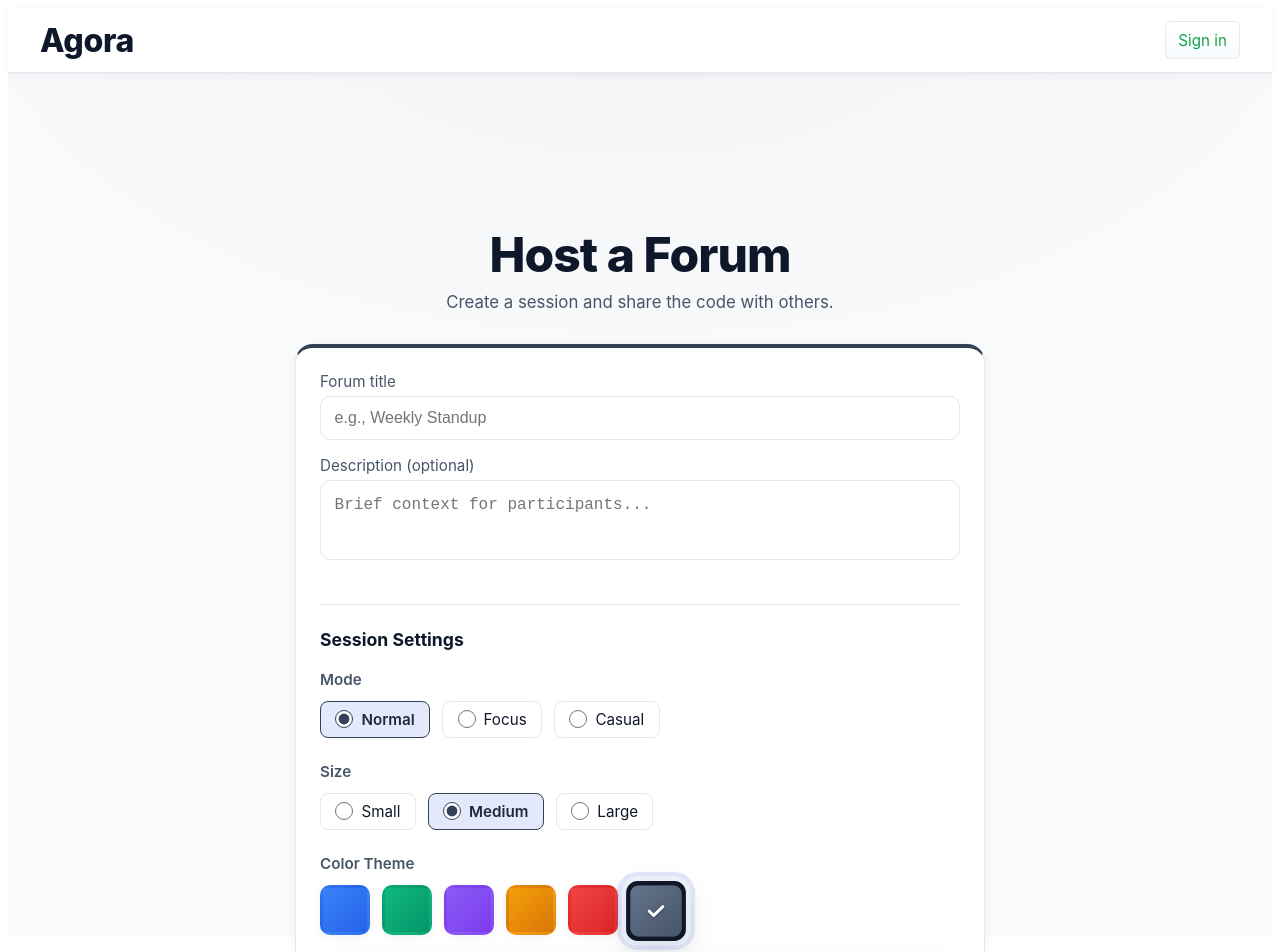
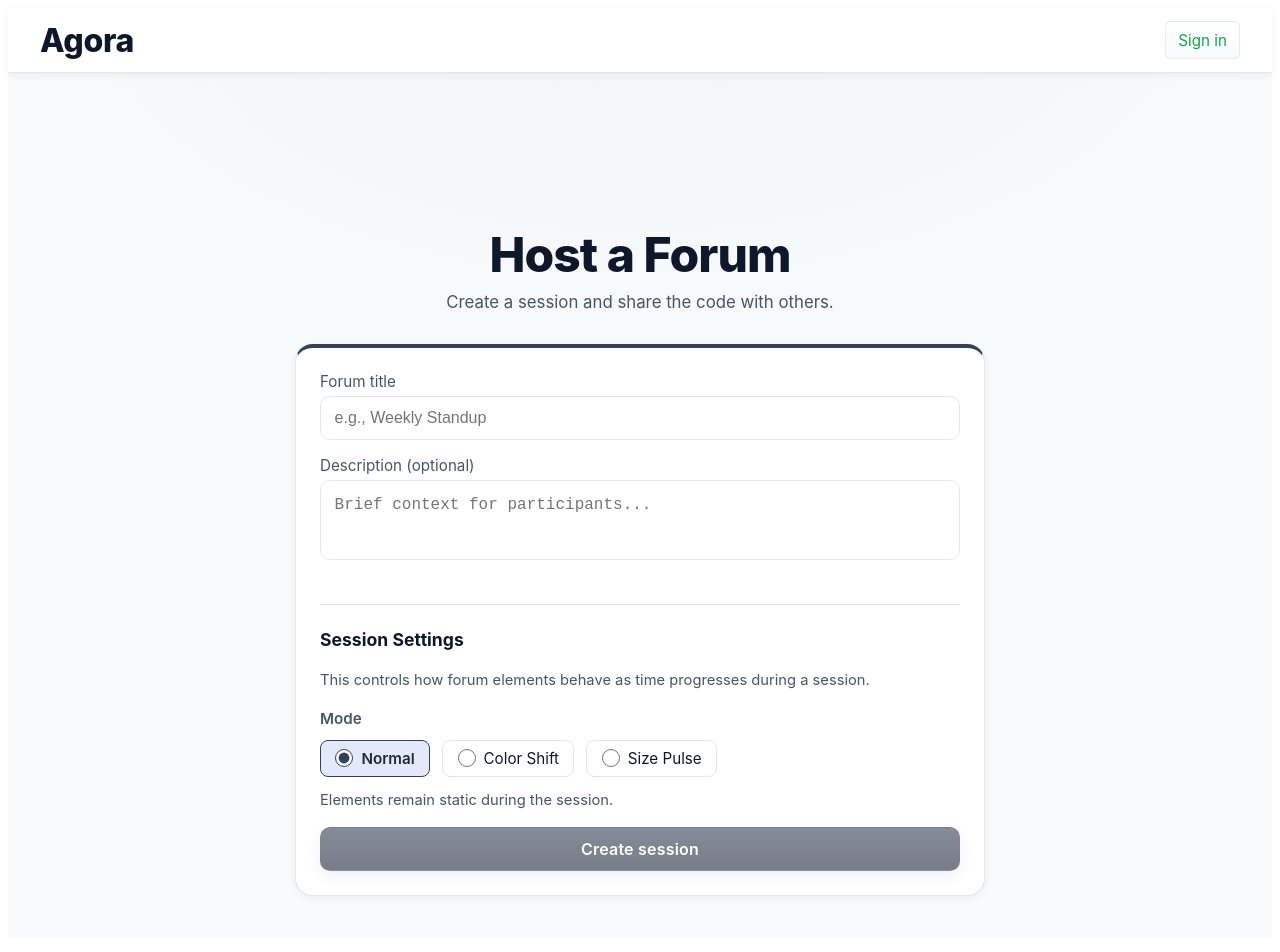
Before and after one commit to TXST-Agora/Agora, a React (Vite) app in the folder apps/frontend/: page /host in a window 1280 px wide. Shown: the top 952 px of the page. Built offline with nearby package versions, Linux system fonts and the light colour scheme.

Commit message:
SCRUM-25 Host page update #2

```diff
--- a/apps/frontend/src/components/Host.css
+++ b/apps/frontend/src/components/Host.css
@@ -196,6 +196,13 @@
   margin-bottom: 0;
 }
 
+.settings-intro {
+  margin: 0 0 1.1rem 0;
+  font-size: 0.92rem;
+  color: var(--muted);
+  line-height: 1.45;
+}
+
 .settings-label {
   display: block;
   font-size: 0.95rem;
@@ -204,7 +211,7 @@
   margin-bottom: 0.75rem;
 }
 
-/* --- Radio Group (for Mode and Size) --- */
+/* --- Radio Group --- */
 .radio-group {
   display: flex;
   gap: 0.75rem;
@@ -253,104 +260,11 @@
   pointer-events: none;
 }
 
-/* --- Color Options --- */
-.color-options {
-  display: flex;
-  gap: 0.75rem;
-  flex-wrap: wrap;
-}
-
-.color-option {
-  position: relative;
-  cursor: pointer;
-  outline: none;
-}
-
-.color-option:focus-visible .color-swatch {
-  outline: 3px solid var(--host-accent);
-  outline-offset: 3px;
-}
-
-.color-option input[type="radio"] {
-  position: absolute;
-  opacity: 0;
-  width: 0;
-  height: 0;
-}
-
-.color-swatch {
-  display: flex;
-  align-items: center;
-  justify-content: center;
-  position: relative;
-  width: 44px;
-  height: 44px;
-  border-radius: 10px;
-  border: 3px solid transparent;
-  transition: all 200ms cubic-bezier(0.2, 0.8, 0.2, 1);
-  cursor: pointer;
-  box-shadow: var(--shadow-sm);
-}
-
-.color-swatch:hover {
-  transform: translateY(-3px) scale(1.05);
-  box-shadow: var(--shadow-md);
-}
-
-.color-option input[type="radio"]:checked + .color-swatch {
-  border-color: var(--text);
-  border-width: 4px;
-  transform: scale(1.15);
-  box-shadow:
-    0 0 0 4px rgba(255, 255, 255, 0.4),
-    0 0 0 8px var(--host-accent-ghost),
-    0 8px 24px rgba(0, 0, 0, 0.15);
-}
-
-.color-checkmark {
-  position: absolute;
-  z-index: 1;
-  filter: drop-shadow(0 1px 2px rgba(0, 0, 0, 0.3));
-  animation: checkmarkPop 200ms cubic-bezier(0.34, 1.56, 0.64, 1);
-}
-
-@keyframes checkmarkPop {
-  0% {
-    opacity: 0;
-    transform: scale(0);
-  }
-  50% {
-    transform: scale(1.2);
-  }
-  100% {
-    opacity: 1;
-    transform: scale(1);
-  }
-}
-
-/* Color swatch colors */
-.color-swatch.blue {
-  background: linear-gradient(135deg, #3b82f6, #2563eb);
-}
-
-.color-swatch.green {
-  background: linear-gradient(135deg, #10b981, #059669);
-}
-
-.color-swatch.purple {
-  background: linear-gradient(135deg, #8b5cf6, #7c3aed);
-}
-
-.color-swatch.orange {
-  background: linear-gradient(135deg, #f59e0b, #d97706);
-}
-
-.color-swatch.red {
-  background: linear-gradient(135deg, #ef4444, #dc2626);
-}
-
-.color-swatch.slate {
-  background: linear-gradient(135deg, #64748b, #475569);
+.mode-description {
+  margin: 0.85rem 0 0;
+  font-size: 0.92rem;
+  color: var(--muted);
+  line-height: 1.45;
 }
 
 .host-success {
@@ -503,12 +417,6 @@
   outline-offset: 2px;
 }
 
-.color-option:focus-visible {
-  outline: 2px solid var(--host-accent);
-  outline-offset: 4px;
-  border-radius: 12px;
-}
-
 /* --- Keyframes --- */
 @keyframes fadeInDown {
   from {
@@ -566,16 +474,6 @@
     justify-content: flex-start;
   }
 
-  .color-options {
-    justify-content: center;
-    gap: 0.6rem;
-  }
-
-  .color-swatch {
-    width: 38px;
-    height: 38px;
-  }
-
   .error-banner {
     flex-direction: column;
     align-items: stretch;
--- a/apps/frontend/src/components/Host.tsx
+++ b/apps/frontend/src/components/Host.tsx
@@ -1,12 +1,10 @@
-import { FormEvent, useCallback, useEffect, useMemo, useRef, useState } from "react";
+import { FormEvent, useCallback, useMemo, useRef, useState } from "react";
 import "./Landing.css";
 import "./Host.css";
 import { useAutoResizeTextarea } from "../hooks/useAutoResizeTextarea";
 
 type CopyState = "idle" | "copied" | "error";
-type SessionMode = "normal" | "focus" | "casual";
-type SessionSize = "small" | "medium" | "large";
-type SessionColor = "blue" | "green" | "purple" | "orange" | "red" | "slate";
+type SessionMode = "normal" | "colorShift" | "sizePulse";
 type SubmitState = "idle" | "loading" | "success" | "error";
 
 const generateSessionCode = (length: number = 6): string => {
@@ -26,8 +24,6 @@ const Host = () => {
   const [sessionCode, setSessionCode] = useState<string>("");
   const [copyState, setCopyState] = useState<CopyState>("idle");
   const [mode, setMode] = useState<SessionMode>("normal");
-  const [size, setSize] = useState<SessionSize>("medium");
-  const [color, setColor] = useState<SessionColor>("slate");
   const [submitState, setSubmitState] = useState<SubmitState>("idle");
   const [titleTouched, setTitleTouched] = useState<boolean>(false);
   const [errorMessage, setErrorMessage] = useState<string>("");
@@ -84,8 +80,8 @@ const Host = () => {
     setSessionCode(code);
       setSubmitState("success");
 
-      // TODO: Send settings (mode, size, color) to backend when creating session
-      console.log("Session settings:", { mode, size, color, title, description });
+      // TODO: Send settings (mode) to backend when creating session
+      console.log("Session settings:", { mode, title, description });
 
       // Auto-scroll to session code after animation
       setTimeout(() => {
@@ -158,14 +154,10 @@ const Host = () => {
     }
   };
 
-  const handleColorKeyDown = (
-    e: React.KeyboardEvent<HTMLLabelElement>,
-    value: SessionColor
-  ) => {
-    if (e.key === "Enter" || e.key === " ") {
-      e.preventDefault();
-      setColor(value);
-    }
+  const modeDescriptions: Record<SessionMode, string> = {
+    normal: "Elements remain static during the session.",
+    colorShift: "Elements gradually shift hue as time progresses.",
+    sizePulse: "Elements slowly grow or shrink over time."
   };
 
   return (
@@ -232,6 +224,9 @@ const Host = () => {
 
             <div className="session-settings">
               <h3 className="settings-title">Session Settings</h3>
+              <p className="settings-intro">
+                This controls how forum elements behave as time progresses during a session.
+              </p>
 
               <div className="settings-group">
                 <label className="settings-label">Mode</label>
@@ -251,107 +246,28 @@ const Host = () => {
                     <input
                       type="radio"
                       name="mode"
-                      value="focus"
-                      checked={mode === "focus"}
+                      value="colorShift"
+                      checked={mode === "colorShift"}
                       onChange={(e) => setMode(e.target.value as SessionMode)}
-                      aria-label="Focus mode"
+                      aria-label="Color shift mode"
                     />
-                    <span>Focus</span>
+                    <span>Color Shift</span>
                   </label>
                   <label className="radio-option">
                     <input
                       type="radio"
                       name="mode"
-                      value="casual"
-                      checked={mode === "casual"}
+                      value="sizePulse"
+                      checked={mode === "sizePulse"}
                       onChange={(e) => setMode(e.target.value as SessionMode)}
-                      aria-label="Casual mode"
+                      aria-label="Size pulse mode"
                     />
-                    <span>Casual</span>
+                    <span>Size Pulse</span>
                   </label>
                 </div>
-              </div>
-
-              <div className="settings-group">
-                <label className="settings-label">Size</label>
-                <div className="radio-group" role="radiogroup" aria-label="Session size">
-                  <label className="radio-option">
-                    <input
-                      type="radio"
-                      name="size"
-                      value="small"
-                      checked={size === "small"}
-                      onChange={(e) => setSize(e.target.value as SessionSize)}
-                      aria-label="Small size"
-                    />
-                    <span>Small</span>
-                  </label>
-                  <label className="radio-option">
-                    <input
-                      type="radio"
-                      name="size"
-                      value="medium"
-                      checked={size === "medium"}
-                      onChange={(e) => setSize(e.target.value as SessionSize)}
-                      aria-label="Medium size"
-                    />
-                    <span>Medium</span>
-                  </label>
-                  <label className="radio-option">
-                    <input
-                      type="radio"
-                      name="size"
-                      value="large"
-                      checked={size === "large"}
-                      onChange={(e) => setSize(e.target.value as SessionSize)}
-                      aria-label="Large size"
-                    />
-                    <span>Large</span>
-                  </label>
-                </div>
-              </div>
-
-              <div className="settings-group">
-                <label className="settings-label">Color Theme</label>
-                <div className="color-options" role="radiogroup" aria-label="Color theme">
-                  {(["blue", "green", "purple", "orange", "red", "slate"] as SessionColor[]).map((colorValue) => (
-                    <label
-                      key={colorValue}
-                      className="color-option"
-                      onKeyDown={(e) => handleColorKeyDown(e, colorValue)}
-                      tabIndex={0}
-                    >
-                      <input
-                        type="radio"
-                        name="color"
-                        value={colorValue}
-                        checked={color === colorValue}
-                        onChange={(e) => setColor(e.target.value as SessionColor)}
-                        aria-label={`${colorValue.charAt(0).toUpperCase() + colorValue.slice(1)} color theme`}
-                      />
-                      <span className={`color-swatch ${colorValue}`} aria-hidden="true">
-                        {color === colorValue && (
-                          <svg
-                            className="color-checkmark"
-                            width="18"
-                            height="18"
-                            viewBox="0 0 18 18"
-                            fill="none"
-                            xmlns="http://www.w3.org/2000/svg"
-                          >
-                            <path
-                              d="M3 9L7 13L15 5"
-                              stroke="white"
-                              strokeWidth="2.5"
-                              strokeLinecap="round"
-                              strokeLinejoin="round"
-                            />
-                          </svg>
-                        )}
-                      </span>
-                    </label>
-                  ))}
-                </div>
+                <p className="mode-description">
+                  {modeDescriptions[mode]}
+                </p>
               </div>
             </div>
 
```
